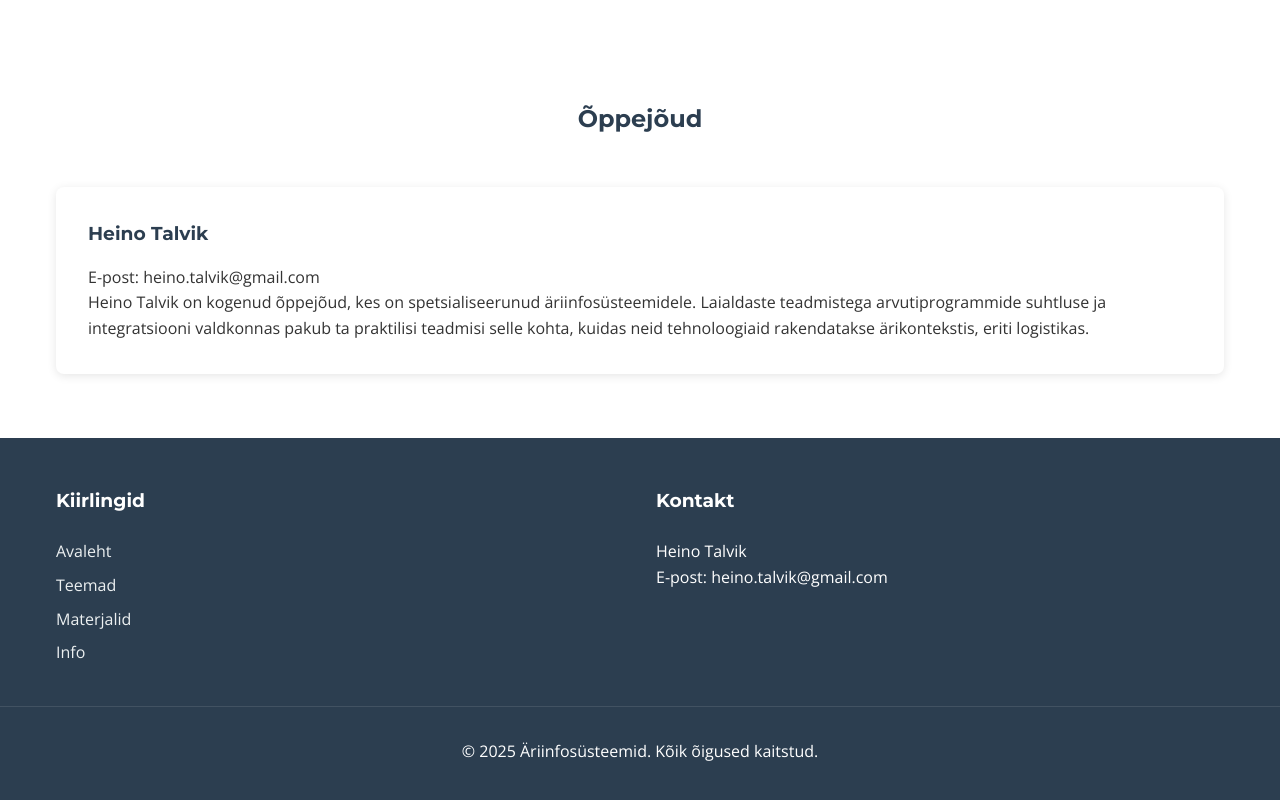
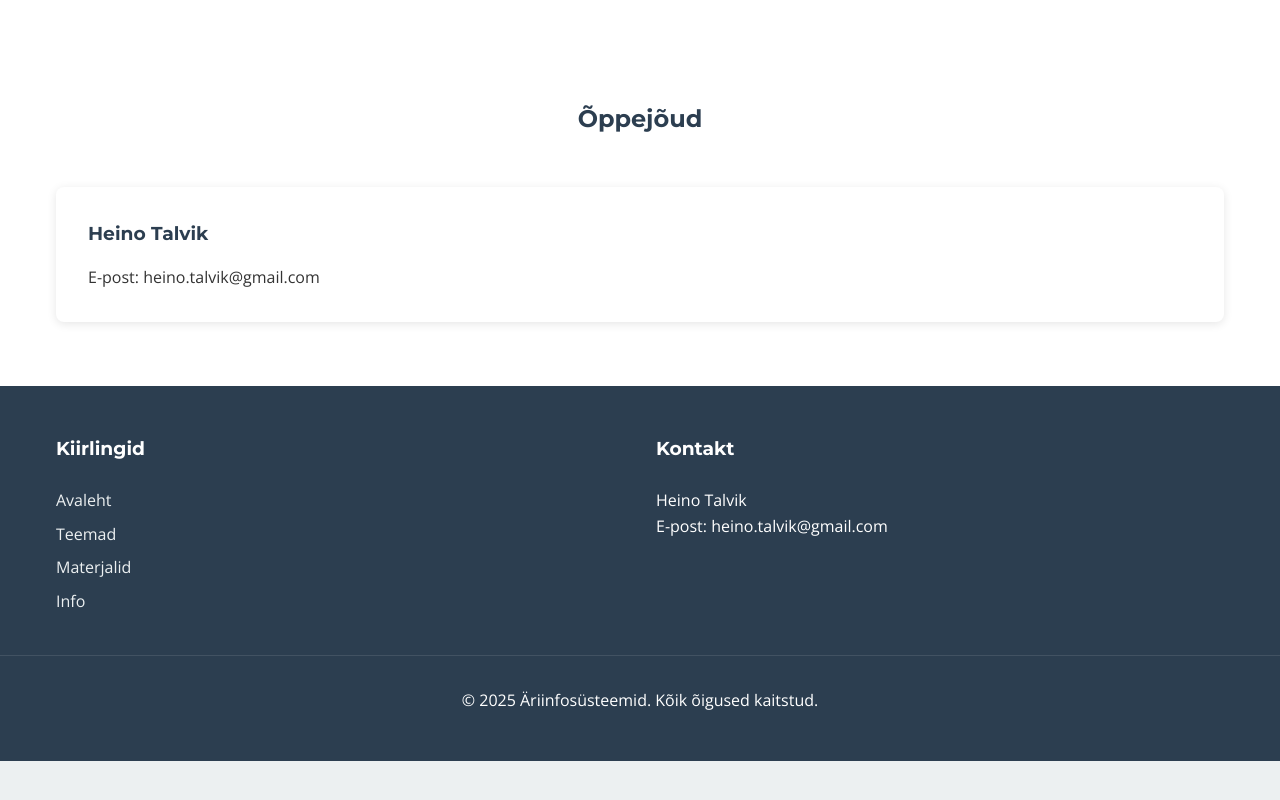
Before and after one commit to heino1/programmide_communikatsioon, a plain HTML site: page index.html in a window 1280 px wide. Shown: the part 2171-2971 px from the top of the page. After the commit the page ends 2932 px from the top, so only its background shows below. Drawn offline with nearby package versions, Linux system fonts and the light colour scheme; files that its build step writes are made by us from their sources; files whose address does not match are found by name.

```diff
--- a/index.html
+++ b/index.html
@@ -138,7 +138,6 @@
                     <div class="instructor-info">
                         <h3>Heino Talvik</h3>
                         <p>E-post: heino.talvik@gmail.com</p>
-                        <p>Heino Talvik on kogenud õppejõud, kes on spetsialiseerunud äriinfosüsteemidele. Laialdaste teadmistega arvutiprogrammide suhtluse ja integratsiooni valdkonnas pakub ta praktilisi teadmisi selle kohta, kuidas neid tehnoloogiaid rakendatakse ärikontekstis, eriti logistikas.</p>
                     </div>
                 </div>
             </div>
```
